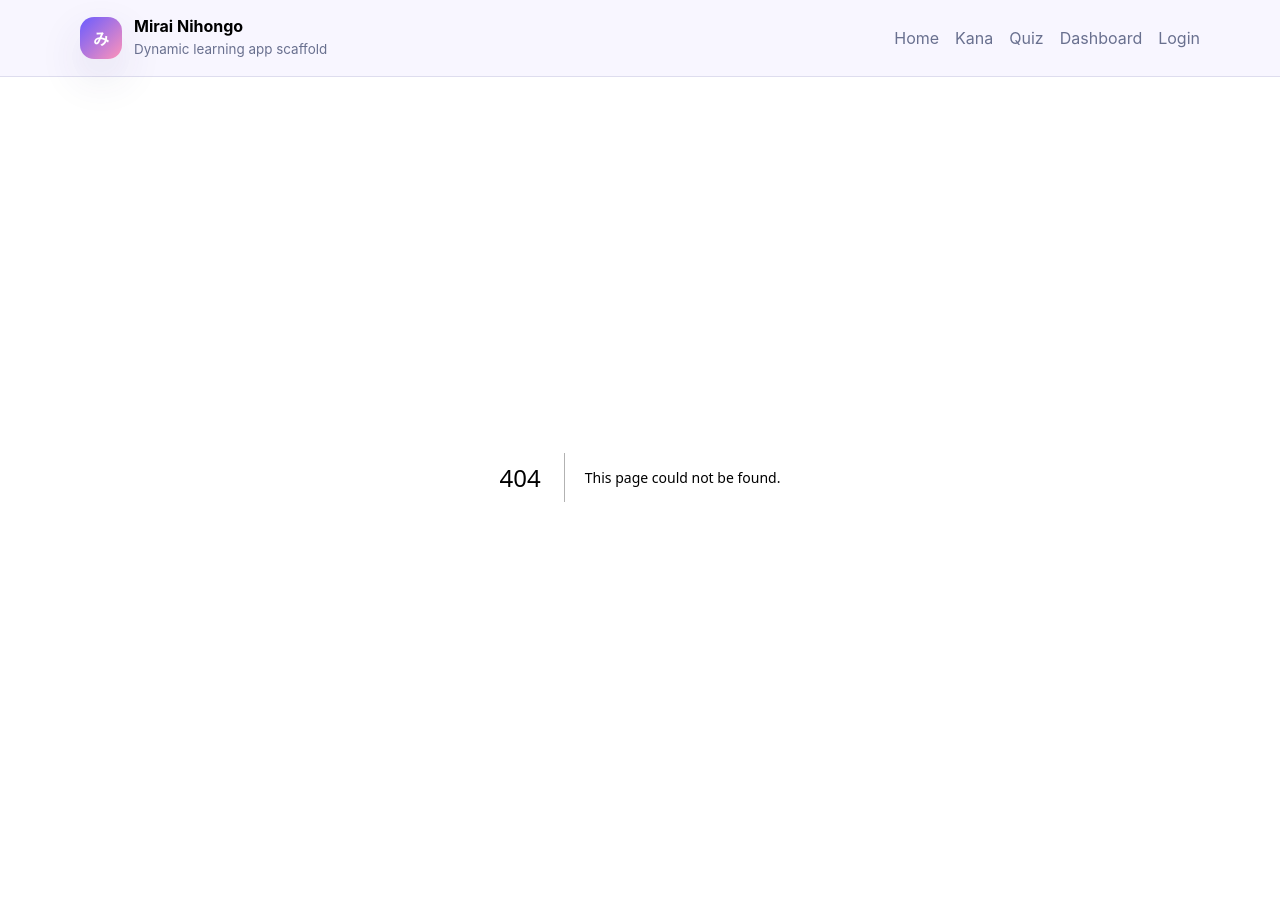
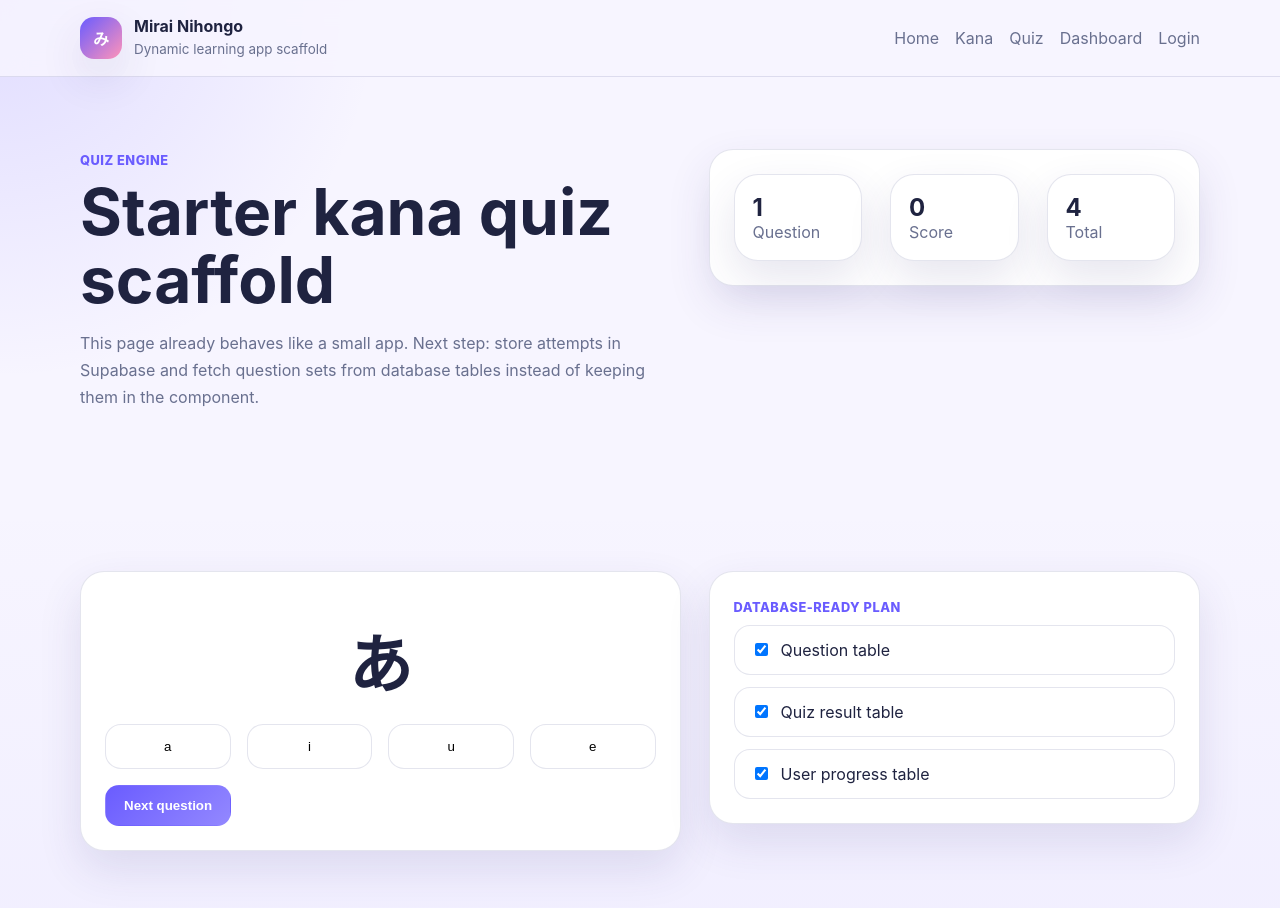
Before and after one commit to szey/Japanese_Learning_Journey, a Next.js app in the folder webapp/: page /quiz in a window 1280 px wide. Before the commit this address had no page. Shown: the top 908 px of the page. Before the commit the page ends 877 px from the top, so only its background shows below. Built offline with nearby package versions, Linux system fonts and the light colour scheme.

Commit message:
Add quiz page scaffold

```diff
--- /dev/null
+++ b/webapp/app/quiz/page.tsx
@@ -0,0 +1,97 @@
+'use client';
+
+import { useMemo, useState } from 'react';
+
+const questions = [
+  { kana: 'あ', answer: 'a', options: ['a', 'i', 'u', 'e'] },
+  { kana: 'き', answer: 'ki', options: ['ki', 'ka', 'ri', 'shi'] },
+  { kana: 'ぬ', answer: 'nu', options: ['nu', 'ne', 'mu', 'me'] },
+  { kana: 'ア', answer: 'a', options: ['a', 'o', 'e', 'ta'] },
+];
+
+export default function QuizPage() {
+  const [index, setIndex] = useState(0);
+  const [score, setScore] = useState(0);
+  const [locked, setLocked] = useState(false);
+  const [selected, setSelected] = useState<string | null>(null);
+
+  const item = useMemo(() => questions[index], [index]);
+
+  function choose(option: string) {
+    if (locked) return;
+    setSelected(option);
+    setLocked(true);
+    if (option === item.answer) setScore((s) => s + 1);
+  }
+
+  function next() {
+    if (index < questions.length - 1) {
+      setIndex((i) => i + 1);
+      setLocked(false);
+      setSelected(null);
+    }
+  }
+
+  return (
+    <main>
+      <section className="hero">
+        <div className="container hero-grid">
+          <div>
+            <span className="eyebrow">Quiz engine</span>
+            <h1>Starter kana quiz scaffold</h1>
+            <p className="section-copy">
+              This page already behaves like a small app. Next step: store attempts in Supabase and fetch question sets from database tables instead of keeping them in the component.
+            </p>
+          </div>
+          <div className="panel">
+            <div className="stats-grid">
+              <div className="stat"><strong>{index + 1}</strong><span>Question</span></div>
+              <div className="stat"><strong>{score}</strong><span>Score</span></div>
+              <div className="stat"><strong>{questions.length}</strong><span>Total</span></div>
+            </div>
+          </div>
+        </div>
+      </section>
+
+      <section className="section soft">
+        <div className="container two-col">
+          <section className="card">
+            <div className="quiz-question">{item.kana}</div>
+            <div className="quiz-grid">
+              {item.options.map((option) => {
+                const isCorrect = locked && option === item.answer;
+                const isWrong = locked && selected === option && option !== item.answer;
+                return (
+                  <button
+                    key={option}
+                    className="option"
+                    onClick={() => choose(option)}
+                    style={{
+                      borderColor: isCorrect ? '#41b883' : isWrong ? '#ff6b6b' : undefined,
+                      background: isCorrect ? 'rgba(65,184,131,.12)' : isWrong ? 'rgba(255,107,107,.12)' : undefined,
+                    }}
+                  >
+                    {option}
+                  </button>
+                );
+              })}
+            </div>
+            <div className="cta-row" style={{ marginTop: 16 }}>
+              <button className="btn btn-primary" onClick={next} disabled={!locked || index === questions.length - 1}>
+                Next question
+              </button>
+            </div>
+          </section>
+          <aside className="card">
+            <span className="eyebrow">Database-ready plan</span>
+            <div className="checklist">
+              <label><input type="checkbox" checked readOnly /> <span>Question table</span></label>
+              <label><input type="checkbox" checked readOnly /> <span>Quiz result table</span></label>
+              <label><input type="checkbox" checked readOnly /> <span>User progress table</span></label>
+            </div>
+          </aside>
+        </div>
+      </section>
+    </main>
+  );
+}
```
